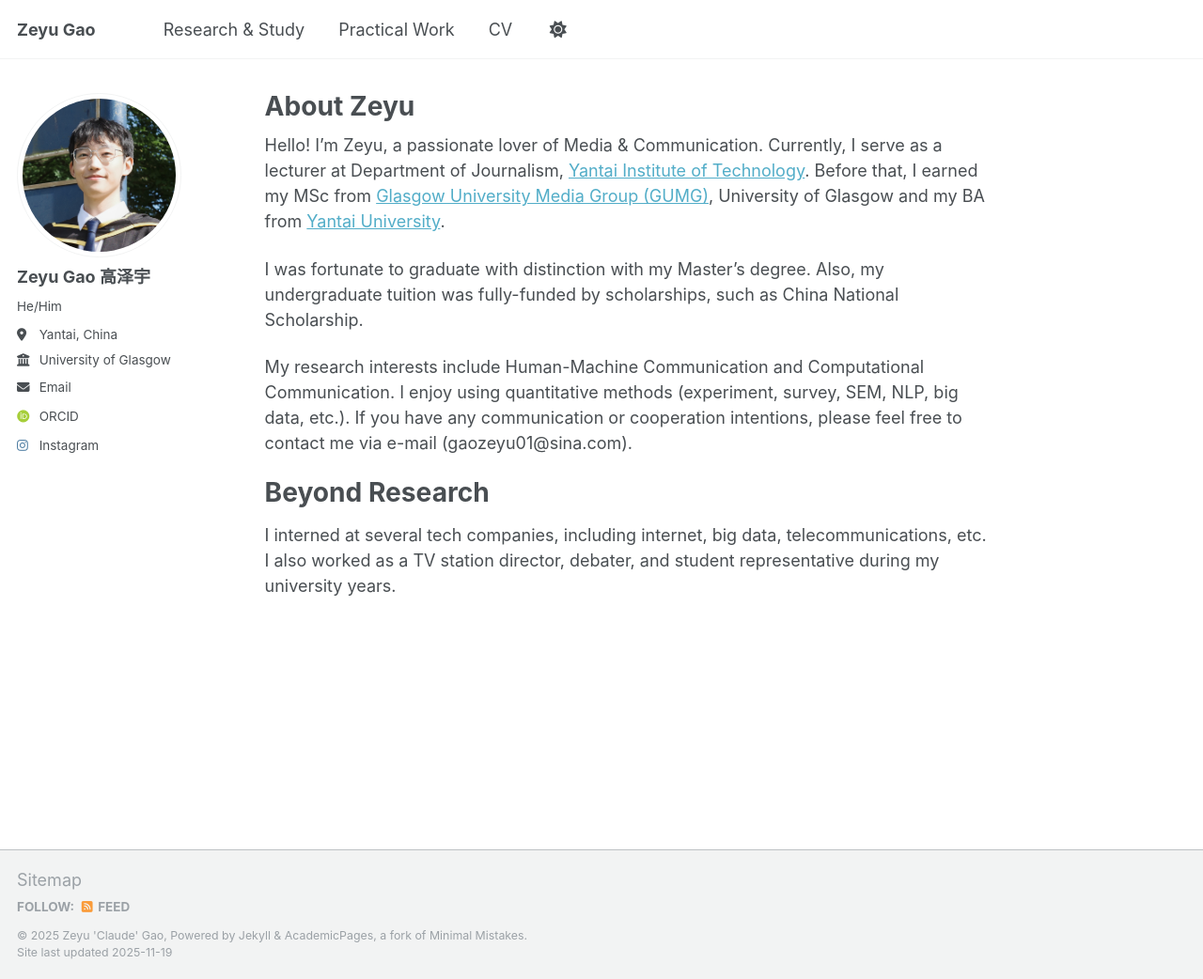
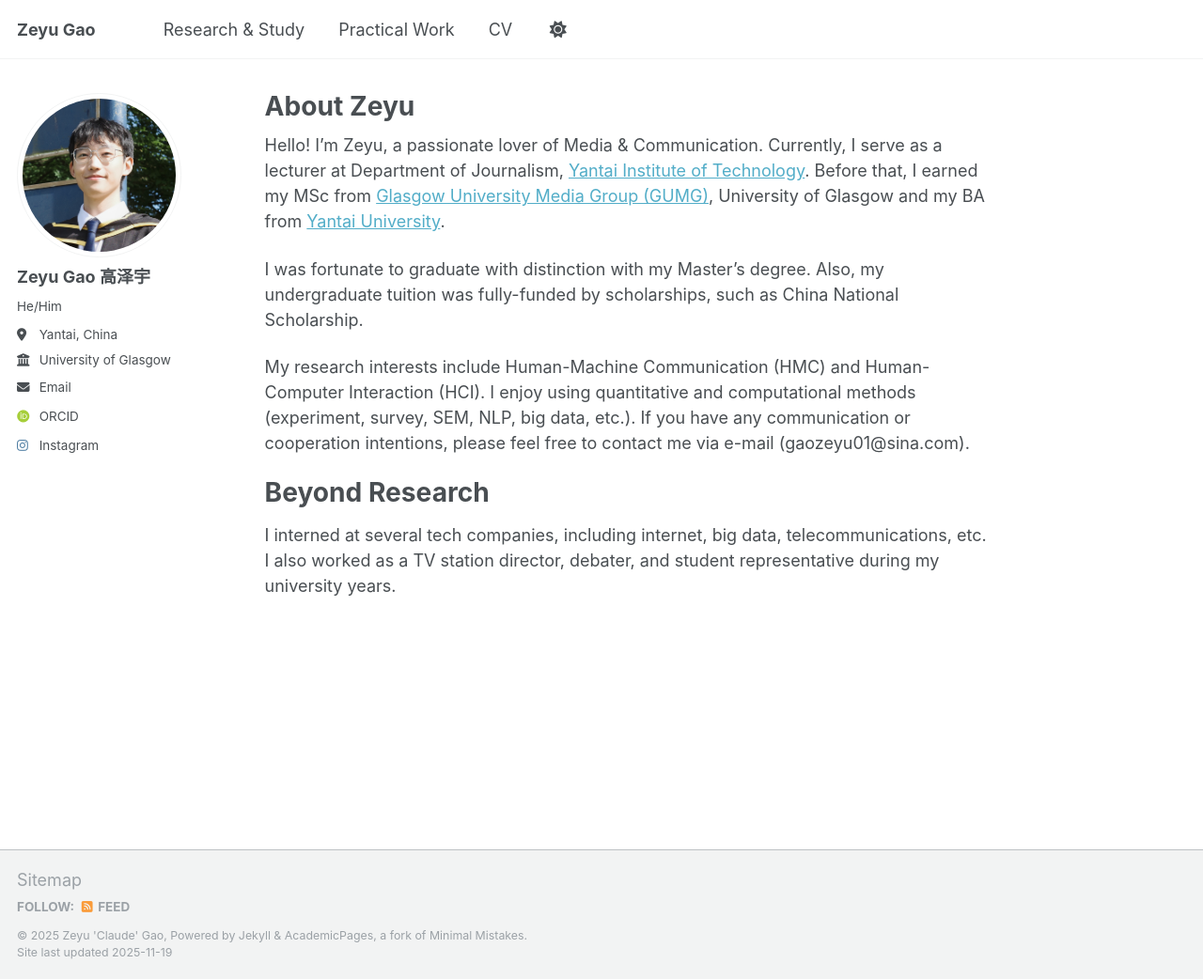
Before and after one commit to ClaudeGao01/ClaudeGao01.github.io, a Jekyll site: the page built from _pages/about.md, in a window 1280 px wide and 1042 px high. Shown: the whole window at 94% size. Built offline with Jekyll 4.4.1, drawn with Linux system fonts in a browser that asks for light colours; some web fonts are replaced; a script that is not in the unit is left out.

Commit message:
Update about.md

```diff
--- a/_pages/about.md
+++ b/_pages/about.md
@@ -11,7 +11,7 @@ Hello! I'm Zeyu, a passionate lover of Media & Communication. Currently, I serve
 
 I was fortunate to graduate with distinction with my Master's degree. Also, my undergraduate tuition was fully-funded by scholarships, such as China National Scholarship.
 
-My research interests include Human-Machine Communication and Computational Communication. I enjoy using quantitative methods (experiment, survey, SEM, NLP, big data, etc.). If you have any communication or cooperation intentions, please feel free to contact me via e-mail (gaozeyu01@sina.com).
+My research interests include Human-Machine Communication (HMC) and Human-Computer Interaction (HCI). I enjoy using quantitative and computational methods (experiment, survey, SEM, NLP, big data, etc.). If you have any communication or cooperation intentions, please feel free to contact me via e-mail (gaozeyu01@sina.com).
 
 
 Beyond Research
```
